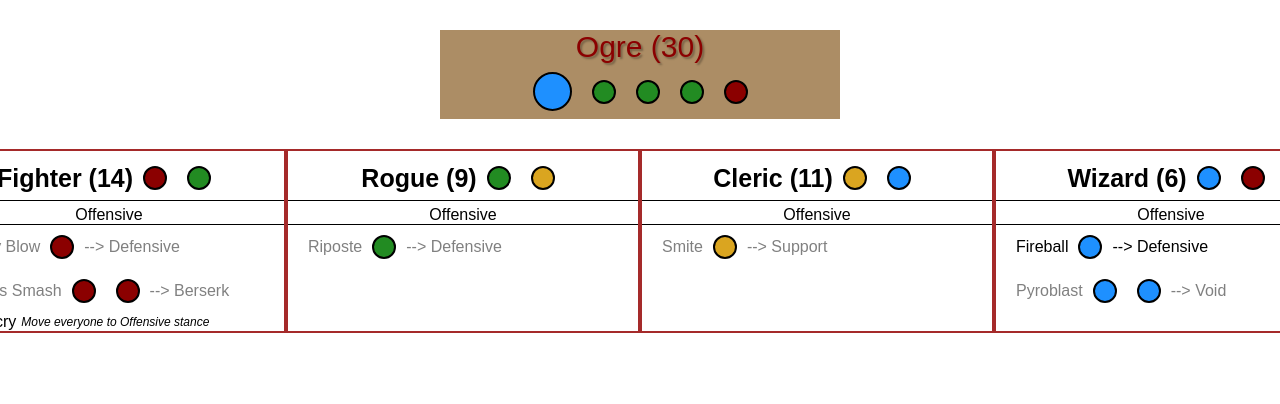
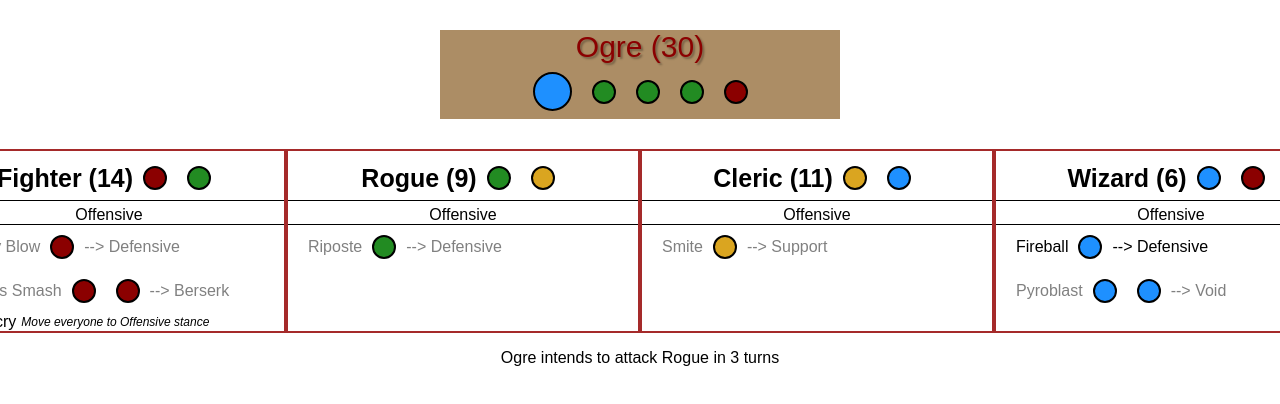
Before and after one commit to borlaym/color-rpg, a React (Create React App) app: page / in a window 1280 px wide. Shown: the top 404 px of the page. Built offline with nearby package versions, Linux system fonts and the light colour scheme.

Commit message:
Display monster intent

```diff
--- a/src/App.tsx
+++ b/src/App.tsx
@@ -4,12 +4,14 @@ import { connect } from 'react-redux';
 import Character from './models/Character';
 import { State } from './reducers';
 import Monster from './models/Monster';
+import MonsterIntent from './models/MonsterIntent';
 import MonsterComponent from './components/Monster';
 import CharacterComponent from './components/Character';
 
 interface Props {
 	characters: Character[],
-	currentMonster: Monster
+	currentMonster: Monster,
+	monsterIntent: MonsterIntent
 }
 
 function App(props: Props) {
@@ -19,6 +21,7 @@ function App(props: Props) {
 			<div className="characters">
 				{props.characters.map((c: Character) => <CharacterComponent key={c.name} character={c} />)}
 			</div>
+			<p>{props.currentMonster.name} intends to attack {props.monsterIntent.target.name} in {props.monsterIntent.turnsLeft} turns</p>
 		</div>
 	);
 }
@@ -26,6 +29,7 @@ function App(props: Props) {
 export default connect(
 	(state: State) => ({
 		characters: state.characters,
-		currentMonster: state.currentMonster
+		currentMonster: state.currentMonster,
+		monsterIntent: state.monsterIntent
 	})
 )(App);
```
